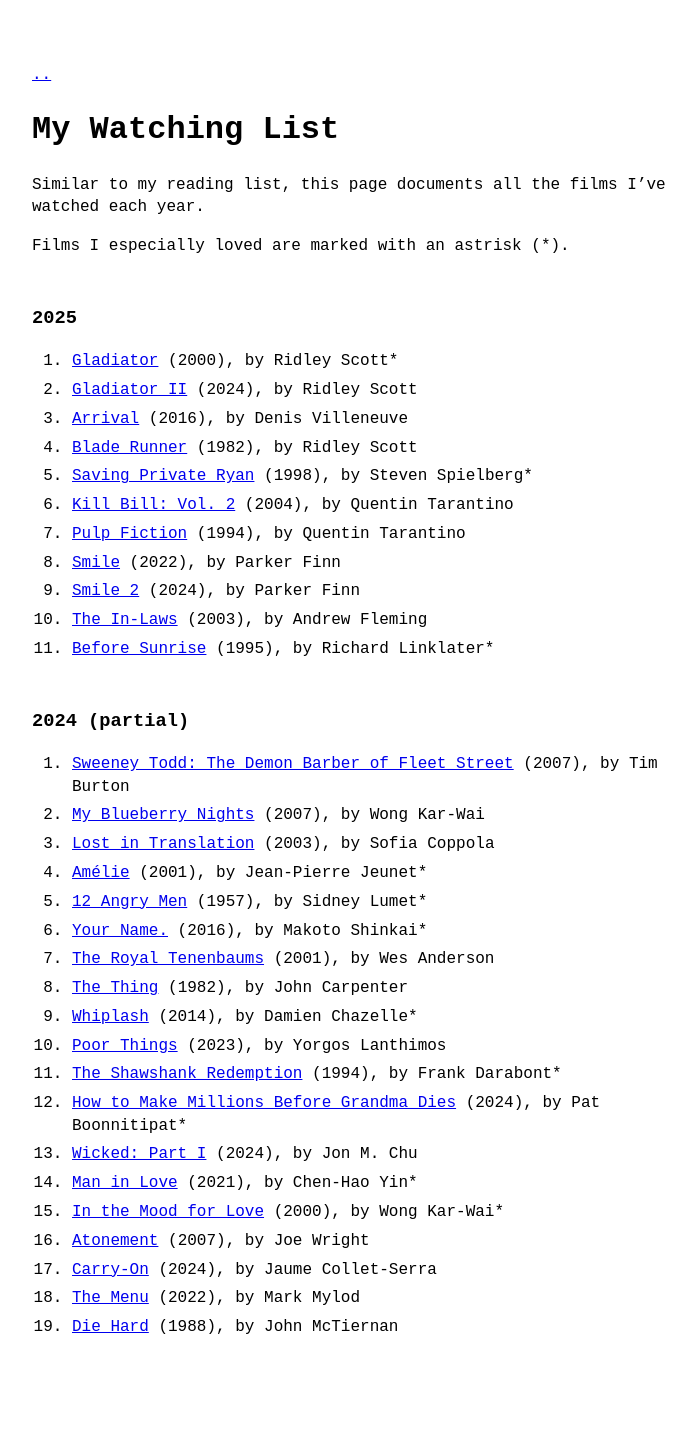
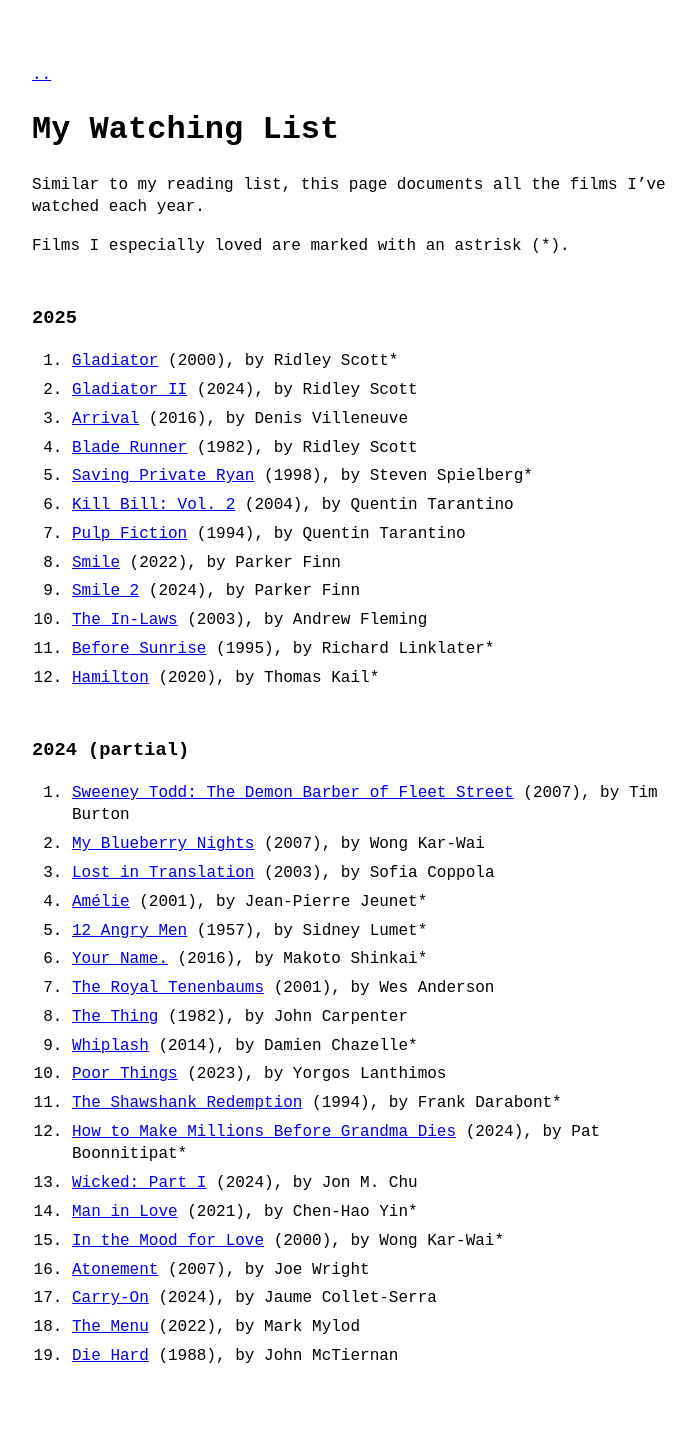
Before and after one commit to llucasly/llucasly.github.io, a Jekyll site: the page built from watching list.md, in a window 1280 px wide. Shown: the whole page, without its empty margins (288-984 px from the left). Built offline with Jekyll 4.4.1, drawn with Linux system fonts in a browser that asks for light colours; before the commit the page ends 1419 px from its top, so only the background shows below that.

Commit message:
Added Movie

```diff
--- a/watching list.md
+++ b/watching list.md
@@ -19,6 +19,7 @@ Films I especially loved are marked with an astrisk (*).
 9. [Smile 2](https://www.imdb.com/title/tt29268110/) (2024), by Parker Finn
 10. [The In-Laws](https://www.imdb.com/title/tt0314786/) (2003), by Andrew Fleming
 11. [Before Sunrise](https://www.imdb.com/title/tt0112471/) (1995), by Richard Linklater*
+12. [Hamilton](https://www.imdb.com/title/tt8503618/) (2020), by Thomas Kail*
 
 ### 2024 (partial)
 1. [Sweeney Todd: The Demon Barber of Fleet Street](https://www.imdb.com/title/tt0408236/) (2007), by Tim Burton
```
